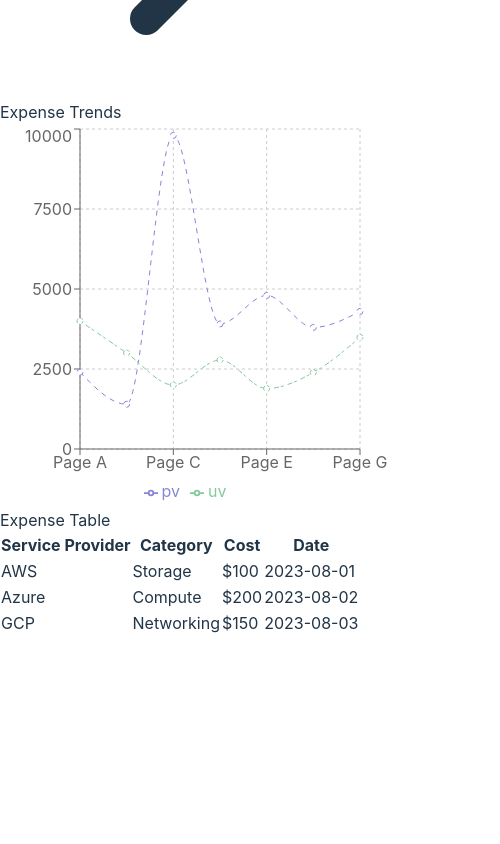
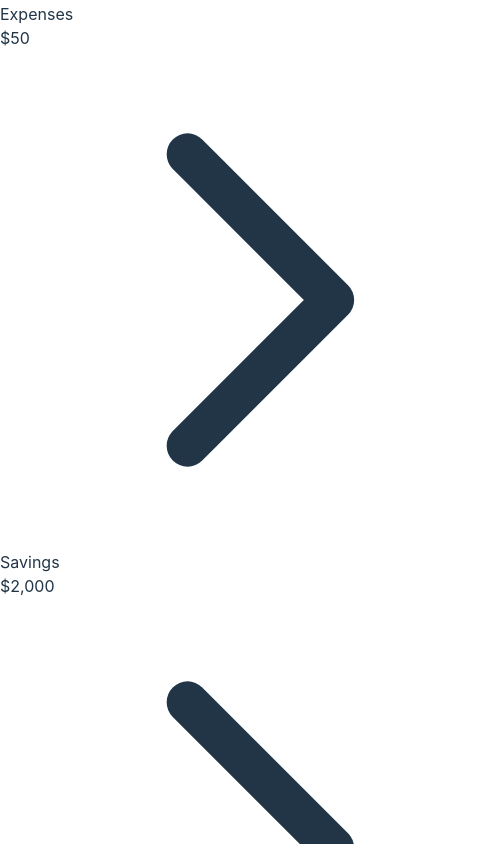
Before and after one commit to DHVS-Based/example-vite-app, a React (Vite) app: page / in a window 390 px wide. Shown: the part 4140-4984 px from the top of the page, 500 px wide, since content can reach past the window. Before the commit the page ends 4776 px from the top, so only its background shows below. Built offline with nearby package versions, Linux system fonts and the light colour scheme.

Commit message:
Responsive container removed

```diff
--- a/src/components/LineChart.jsx
+++ b/src/components/LineChart.jsx
@@ -48,7 +48,6 @@ const data = [
 
 const LineChartComp = () => {
   return (
-    <ResponsiveContainer width="100%" height="100%" minHeight='24rem' minWidth='100%'>
       <LineChart
         width={500}
         height={300}
@@ -68,7 +67,6 @@ const LineChartComp = () => {
         <Line type="monotone" dataKey="pv" stroke="#8884d8" strokeDasharray="5 5" />
         <Line type="monotone" dataKey="uv" stroke="#82ca9d" strokeDasharray="3 4 5 2" />
       </LineChart>
-    </ResponsiveContainer>
   );
 }
 
```
